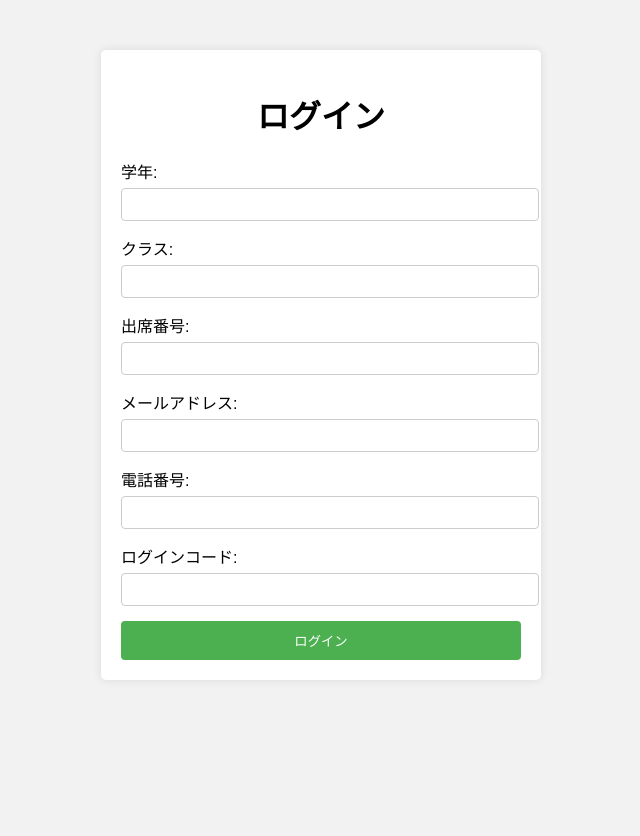
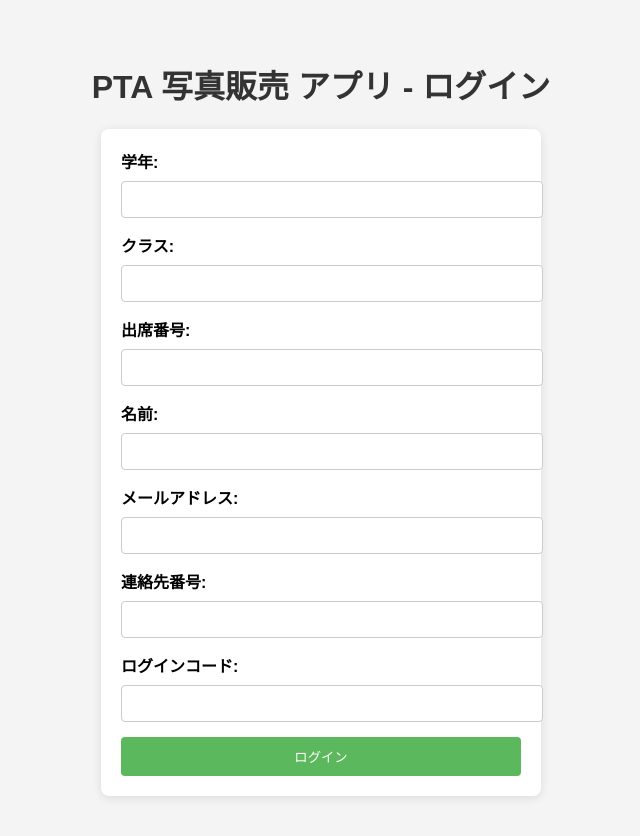
Before and after one commit to kazayan0107/photo_sale_app, a Flask app: page /login in a window 1280 px wide. Shown: the whole page, without its empty margins (319-959 px from the left). Before the commit the page ends 680 px from the top, so only its background shows below. Run offline with Flask 3, Linux system fonts and the light colour scheme; parts of the project's set-up code (start-up, migrations or seed data) failed here and were passed over.

Commit message:
初回登録

```diff
--- a/app.py
+++ b/app.py
@@ -1,83 +1,142 @@
-from flask import Flask, render_template, request, redirect, url_for, session, flash
+from flask import Flask, render_template, request, redirect, url_for, flash
 import csv
 import os
 
 app = Flask(__name__)
-app.secret_key = 'your_secret_key'  # セッションのための秘密鍵
+app.secret_key = 'your_secret_key'
 
-# SQLiteデータベース接続などの設定を行うこともできます
-
-# サンプルデータ
+# 写真データの読み込み関数
 def load_photos():
     photos = []
-    with open('photos.csv', 'r') as file:
-        reader = csv.DictReader(file)
-        for row in reader:
-            photos.append(row)
+    try:
+        with open('photos.csv', 'r', encoding='utf-8') as file:
+            reader = csv.DictReader(file)
+            for row in reader:
+                if 'カテゴリー' in row:
+                    photos.append(row)
+                else:
+                    print(f"Error: カテゴリーが見つかりません - {row}")
+    except Exception as e:
+        print(f"Error loading photos: {e}")
     return photos
 
+# ルートページ（デフォルト）
 @app.route('/')
-def home():
+def index():
     return redirect(url_for('login'))
 
+# ログインページ
 @app.route('/login', methods=['GET', 'POST'])
 def login():
     if request.method == 'POST':
-        # ログイン処理を実装
-        grade = request.form['grade']
-        class_number = request.form['class_number']
-        student_id = request.form['student_id']
-        email = request.form['email']
-        phone = request.form['phone']
         login_code = request.form['login_code']
 
-        # ここに認証処理を追加
-        session['user'] = email  # ログインしたユーザーをセッションに保存
-        return redirect(url_for('categories'))
+        # 仮の認証処理
+        if login_code == '123456':
+            return redirect(url_for('categories'))
+        else:
+            flash('ログインコードが間違っています。')
+            return redirect(url_for('login'))
 
     return render_template('login.html')
 
-
-# CSVファイルを開く
-with open('photos.csv', mode='r', encoding='utf-8') as file:
-    reader = csv.DictReader(file)
-
-    for row in reader:
-        filename = row['filename']
-        title = row['title']
-        category = row['category']
-        url = row['url']  # Google ドライブの直接リンク
-        price = row['price']  # 金額を取得
-
-        # ここで画像を処理するロジックを追加
-        print(f'ファイル名: {filename}, タイトル: {title}, カテゴリー: {category}, URL: {url}, 金額: {price}円')
-
-
-
+# カテゴリーページ
 @app.route('/categories')
 def categories():
     photos = load_photos()
-    categories = set(photo['category'] for photo in photos)  # カテゴリーを抽出
-    return render_template('categories.html', categories=categories, photos=photos)
 
+    if not photos:
+        return "写真がありません"
+
+    categorized_photos = {}
+    for photo in photos:
+        category = photo['カテゴリー']
+        if category not in categorized_photos:
+            categorized_photos[category] = []
+        categorized_photos[category].append(photo)
+        print(categorized_photos)
+
+    return render_template('categories.html', categorized_photos=categorized_photos)
+
+app.config['UPLOAD_FOLDER'] = 'static/images/'
+
+# アップロードページ
+@app.route('/upload', methods=['POST'])
+def upload_file():
+    if 'file' not in request.files:
+        flash('ファイルがありません。')
+        return redirect(request.url)
+
+    file = request.files['file']
+    if file.filename == '':
+        flash('ファイル名が無効です。')
+        return redirect(request.url)
+
+    # アップロードするファイルを保存
+    file_path = os.path.join(app.config['UPLOAD_FOLDER'], file.filename)
+    file.save(file_path)
+
+    # フォームから受け取る他のデータ
+    title = request.form['title']
+    category = request.form['category']
+    url = request.form['url']
+    price = request.form['price']
+
+    # photos.csv にファイル名と他の情報を追加
+    with open('photos.csv', 'a', encoding='utf-8', newline='') as csv_file:
+        writer = csv.DictWriter(csv_file, fieldnames=['filename', 'title', 'カテゴリー', 'url', 'price'])
+        writer.writerow({
+            'filename': file.filename,
+            'title': title,
+            'カテゴリー': category,
+            'url': url,
+            'price': price
+        })
+
+    flash('画像がアップロードされました。')
+    return redirect(url_for('index'))
+
+# カートページ
 @app.route('/cart', methods=['POST'])
 def cart():
-    selected_photos = request.form.getlist('selected_photos')  # カートに入れた写真
-    session['cart'] = selected_photos
-    return redirect(url_for('confirmation'))
+    selected_photos = request.form.getlist('selected_photos')
+    photos = load_photos()
 
-@app.route('/confirmation')
+    cart_items = [photo for photo in photos if photo['filename'] in selected_photos]
+
+    if not cart_items:
+        flash("カートに写真が追加されていません。")
+        return redirect(url_for('categories'))
+
+    return render_template('cart.html', cart_items=cart_items)
+
+# 確認ページ
+@app.route('/confirmation', methods=['POST'])
 def confirmation():
-    cart_items = session.get('cart', [])
-    return render_template('confirmation.html', cart_items=cart_items)
+    selected_photos = request.form.getlist('selected_photos')
+    photos = load_photos()
+
+    cart_items = [photo for photo in photos if photo['filename'] in selected_photos]
+
+    categorized_cart_items = {}
+    for item in cart_items:
+        category = item['カテゴリー']
+        if category not in categorized_cart_items:
+            categorized_cart_items[category] = []
+        categorized_cart_items[category].append(item)
+
+    return render_template('confirmation.html', categorized_cart_items=categorized_cart_items)
+
+# 支払いページ
+@app.route('/payment', methods=['POST'])
+def payment():
+    selected_photos = request.form.getlist('selected_photos')
+    photos = load_photos()
+    cart_items = [photo for photo in photos if photo['filename'] in selected_photos]
+
+    flash("支払いが完了しました。ありがとうございました。")
+
+    return redirect(url_for('login'))
 
 if __name__ == '__main__':
     app.run(debug=True)
-
-# ファイルのエンコーディングを推測する
-with open('photos.csv', 'rb') as f:
-    raw_data = f.read()
-    result = chardet.detect(raw_data)
-    encoding = result['encoding']
-    confidence = result['confidence']
-    print(f'推測されたエンコーディング: {encoding}, 信頼度: {confidence}')
--- a/photos.csv
+++ b/photos.csv
@@ -1,4 +1,4 @@
-filename,title,category,url,price
-DSC_6762 - コピー.JPG,開会式-1,開会式,https://drive.google.com/uc?id=1k96yz8GE1pubMBnWjNF0QZjbwH9LiUCL,50
-DSC_6763 - コピー.JPG,開会式-2,開会式,https://drive.google.com/uc?id=1k96yz8GE1pubMBnWjNF0QZjbwH9LiUCL,50
-DSC_6764 - コピー.JPG,開会式-3,開会式,https://drive.google.com/uc?id=1k96yz8GE1pubMBnWjNF0QZjbwH9LiUCL,50
+filename,title,カテゴリー,url,price
+opening1.jpg,開会式-1,開会式,https://drive.google.com/uc?export=view&id=1HtXaj1Wc2rMB_gY4iusAjj_WT37O,50
+opening2.jpg,開会式-2,開会式,https://drive.google.com/uc?export=view&id=1VC_zL4xwSPamjf5c4SnNGTlRBxLxJRHx,50
+opening3.jpg,開会式-3,開会式,https://drive.google.com/uc?export=view&id=1RR5s-HVqX2Y__KVg-E1Eef8FuMYvJ5yH,50
--- a/templates/login.html
+++ b/templates/login.html
@@ -2,39 +2,97 @@
 <html lang="ja">
 <head>
     <meta charset="UTF-8">
-    <title>ログイン</title>
-    <link rel="stylesheet" href="{{ url_for('static', filename='style.css') }}">
+    <title>PTA 写真販売 アプリ - ログイン</title>
+    <style>
+        body {
+            font-family: Arial, sans-serif;
+            margin: 20px;
+            padding: 20px;
+            background-color: #f4f4f4;
+        }
+        h1 {
+            text-align: center;
+            color: #333;
+        }
+        form {
+            max-width: 400px;
+            margin: auto;
+            background: #fff;
+            padding: 20px;
+            border-radius: 8px;
+            box-shadow: 0 2px 10px rgba(0, 0, 0, 0.1);
+        }
+        label {
+            display: block;
+            margin-bottom: 8px;
+            font-weight: bold;
+        }
+        input[type="text"],
+        input[type="email"],
+        input[type="tel"],
+        input[type="password"] {
+            width: 100%;
+            padding: 10px;
+            margin-bottom: 15px;
+            border: 1px solid #ccc;
+            border-radius: 4px;
+        }
+        button {
+            width: 100%;
+            padding: 10px;
+            background-color: #5cb85c;
+            color: white;
+            border: none;
+            border-radius: 4px;
+            cursor: pointer;
+        }
+        button:hover {
+            background-color: #4cae4c;
+        }
+        .error-message {
+            color: red;
+            text-align: center;
+            margin-top: 10px;
+        }
+    </style>
 </head>
 <body>
-    <div class="container">
-        <h1>ログイン</h1>
-        <form method="post">
-            <div class="form-group">
-                <label for="grade">学年:</label>
-                <input type="text" name="grade" id="grade" required>
-            </div>
-            <div class="form-group">
-                <label for="class_number">クラス:</label>
-                <input type="text" name="class_number" id="class_number" required>
-            </div>
-            <div class="form-group">
-                <label for="student_id">出席番号:</label>
-                <input type="text" name="student_id" id="student_id" required>
-            </div>
-            <div class="form-group">
-                <label for="email">メールアドレス:</label>
-                <input type="email" name="email" id="email" required>
-            </div>
-            <div class="form-group">
-                <label for="phone">電話番号:</label>
-                <input type="text" name="phone" id="phone" required>
-            </div>
-            <div class="form-group">
-                <label for="login_code">ログインコード:</label>
-                <input type="text" name="login_code" id="login_code" required>
-            </div>
-            <input type="submit" value="ログイン">
-        </form>
-    </div>
+    <h1>PTA 写真販売 アプリ - ログイン</h1>
+    <form method="POST" action="{{ url_for('login') }}">
+        <label for="grade">学年:</label>
+        <input type="text" id="grade" name="grade" required>
+
+        <label for="class_number">クラス:</label>
+        <input type="text" id="class_number" name="class_number" required>
+
+        <label for="student_id">出席番号:</label>
+        <input type="text" id="student_id" name="student_id" required>
+
+        <label for="name">名前:</label>
+        <input type="text" id="name" name="name" required>
+
+        <label for="email">メールアドレス:</label>
+        <input type="email" id="email" name="email" required>
+
+        <label for="phone">連絡先番号:</label>
+        <input type="tel" id="phone" name="phone" required>
+
+        <label for="login_code">ログインコード:</label>
+        <input type="password" id="login_code" name="login_code" required>
+
+        <button type="submit">ログイン</button>
+
+        {% with messages = get_flashed_messages() %}
+            {% if messages %}
+                <div class="error-message">
+                    <ul>
+                    {% for message in messages %}
+                        <li>{{ message }}</li>
+                    {% endfor %}
+                    </ul>
+                </div>
+            {% endif %}
+        {% endwith %}
+    </form>
 </body>
 </html>
```
Also changed, not shown: templates/categories.html (+20 -9 lines), templates/confirmation.html (+7 -6 lines), templates/payment.html (added, +15 -0 lines), templates/upload.html (added, +30 -0 lines).
